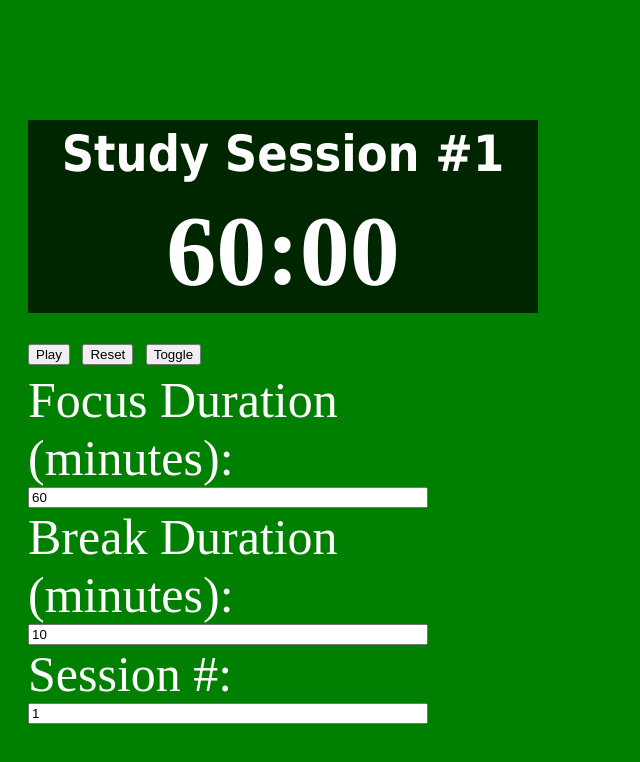
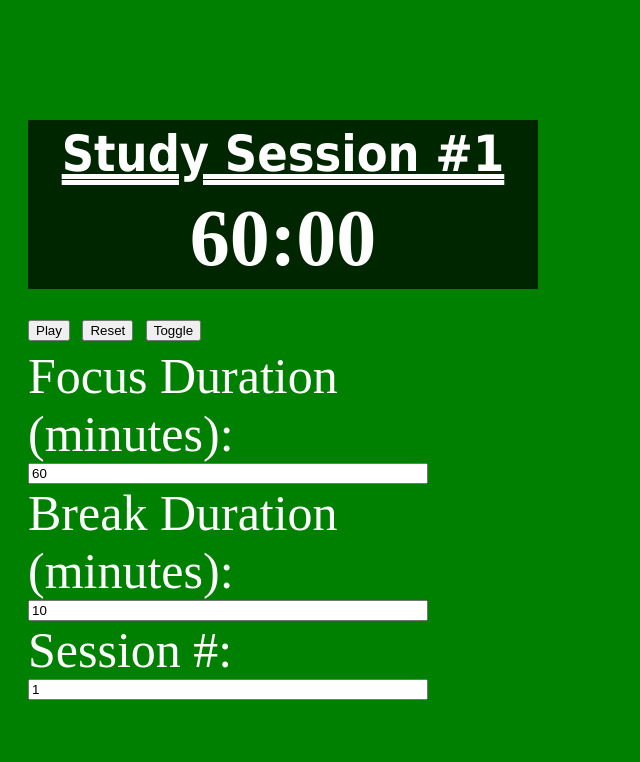
Before and after one commit to Arun1213673/Pomodoro, a plain HTML site: page index.html in a window 1280 px wide. Shown: the whole page, without its empty margins (0-640 px from the left). Drawn offline with Linux system fonts and the light colour scheme.

Commit message:
reduced timer size and added underline to text

```diff
--- a/index.html
+++ b/index.html
@@ -12,7 +12,7 @@
         }
 
         #timer {
-            font-size: 100px;
+            font-size: 80px;
             font-weight: bold;
             background-color: rgba(0, 0, 0, 0.7);
             width: 500px;
@@ -33,6 +33,7 @@
             padding: 5px;
             font-weight: bold;
             font-family: Tahoma;
+            text-decoration: underline double;
         }
 
         #options {
```
